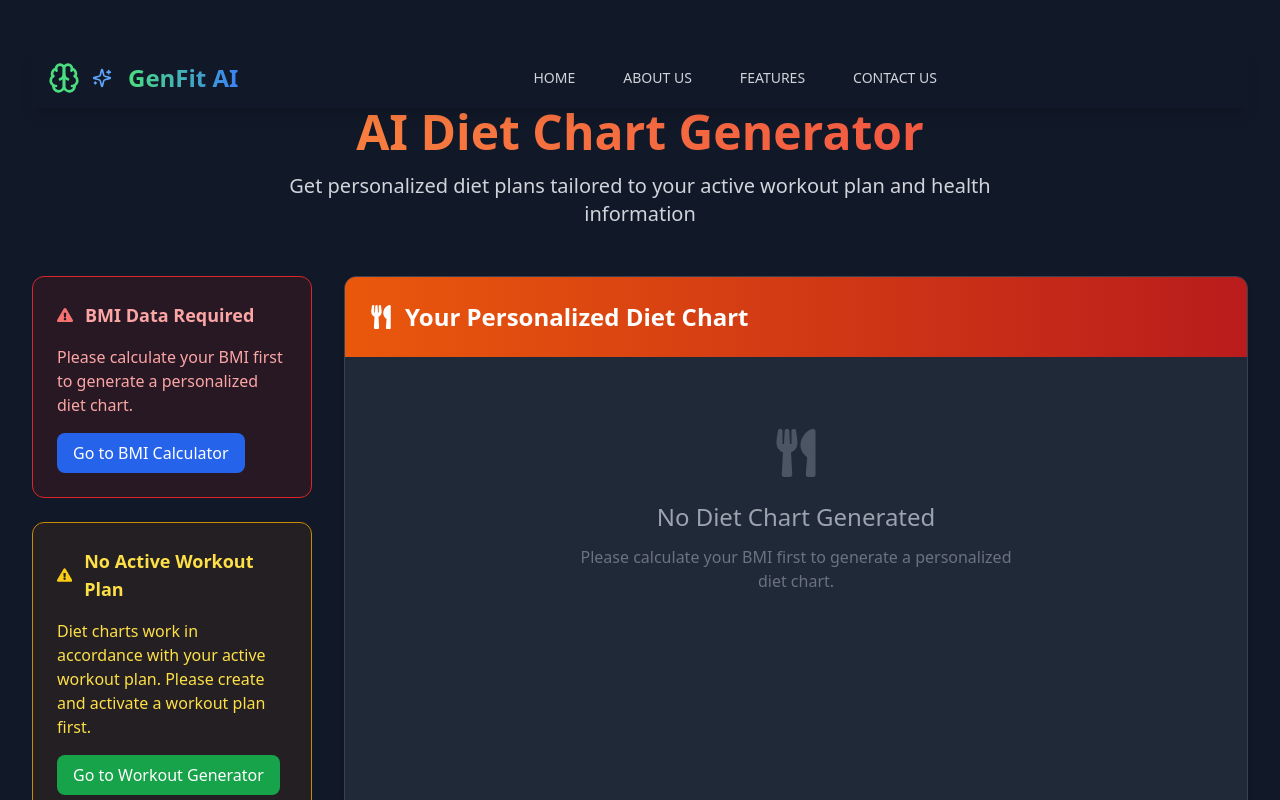
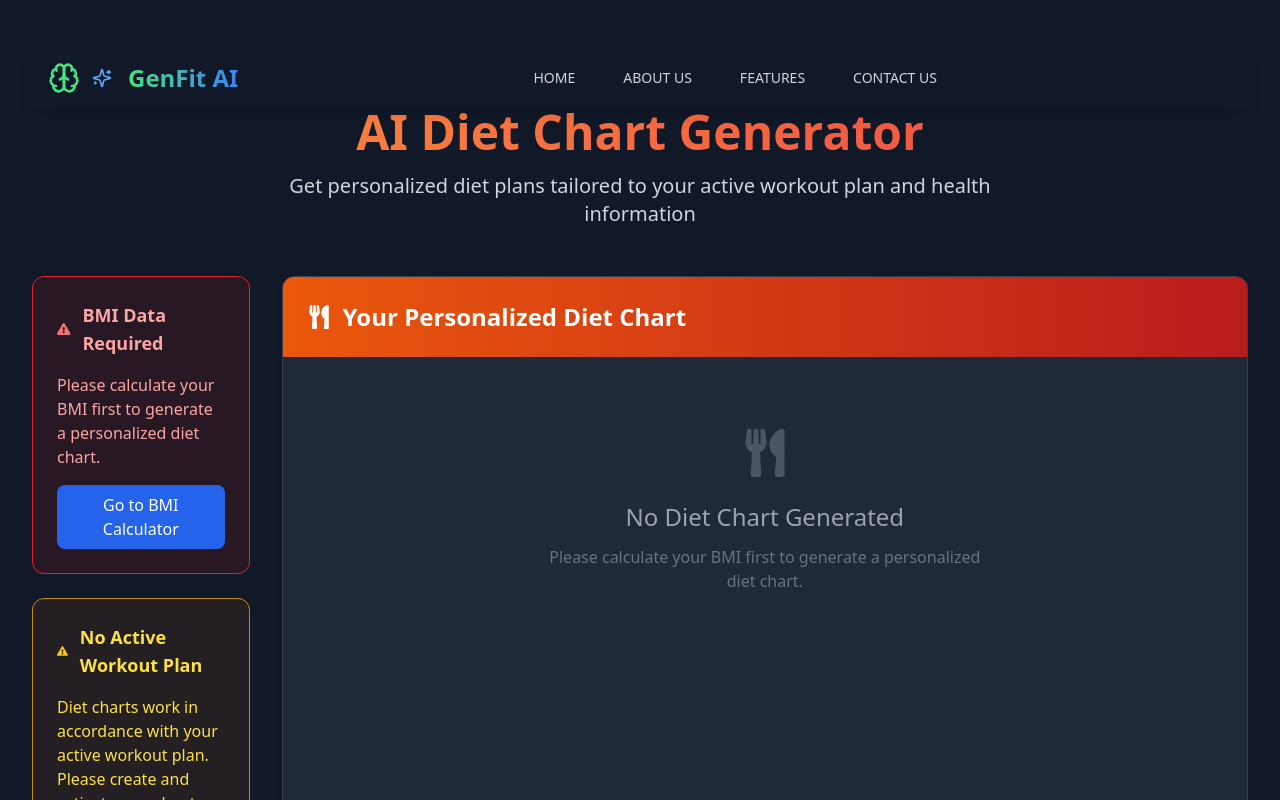
Before and after one commit to DrizzleAhuja/MindFit-AI, a React (Vite) app in the folder frontend/: page /diet-chart in a window 1280 px wide. Shown: the top 800 px of the page. Built offline with nearby package versions, Linux system fonts and the light colour scheme.

Commit message:
Update DietChartGenerator layout for improved responsiveness and readability
- Adjusted grid layout to accommodate an additional column, enhancing the display of diet chart information.
- Ensured consistent width for diet chart content sections to improve visual alignment and user experience.

```diff
--- a/frontend/src/src/pages/DietChartGenerator/DietChartGenerator.jsx
+++ b/frontend/src/src/pages/DietChartGenerator/DietChartGenerator.jsx
@@ -355,7 +355,7 @@ export default function DietChartGenerator() {
           </p>
         </div>
 
-        <div className="grid grid-cols-1 lg:grid-cols-4 gap-8">
+        <div className="grid grid-cols-1 lg:grid-cols-5 gap-8">
           {/* Left Side - Information and Controls */}
           <div className="lg:col-span-1 space-y-6">
             {/* BMI Data Display */}
@@ -601,7 +601,7 @@ export default function DietChartGenerator() {
           </div>
 
           {/* Right Side - Diet Chart Display */}
-          <div className="lg:col-span-3">
+          <div className="lg:col-span-4">
             <div className="bg-gray-800 rounded-xl shadow-md border border-gray-700 h-full overflow-hidden w-full">
               <div className="bg-gradient-to-r from-orange-600 to-red-700 p-6 text-white">
                 <div className="flex justify-between items-center">
@@ -655,13 +655,13 @@ export default function DietChartGenerator() {
               <div className="p-6 max-h-96 overflow-y-auto w-full min-h-96">
                 {dietChart ? (
                   <div className="w-full">
-                    <div className="whitespace-pre-wrap text-gray-300 leading-relaxed text-sm">
+                    <div className="whitespace-pre-wrap text-gray-300 leading-relaxed text-sm w-full">
                       {formatDietChartContent(dietChart)}
                     </div>
                   </div>
                 ) : savedDietChart ? (
                   <div className="w-full">
-                    <div className="whitespace-pre-wrap text-gray-300 leading-relaxed text-sm">
+                    <div className="whitespace-pre-wrap text-gray-300 leading-relaxed text-sm w-full">
                       {formatDietChartContent(savedDietChart)}
                     </div>
                   </div>
```
